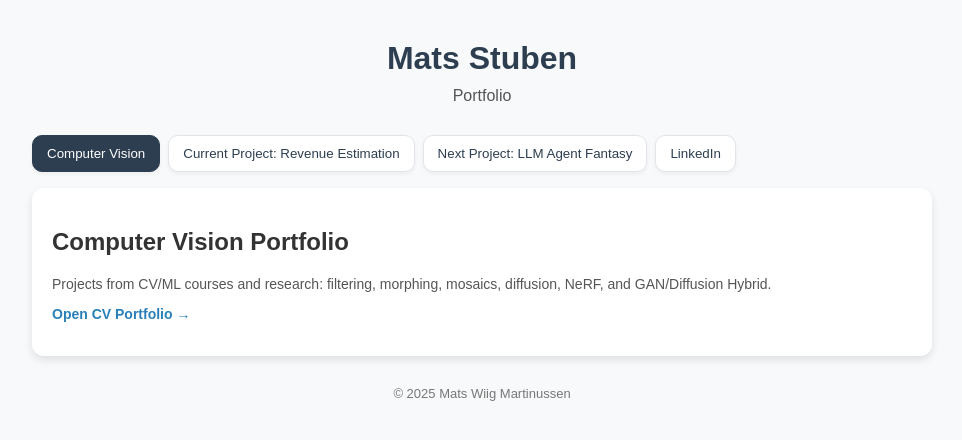
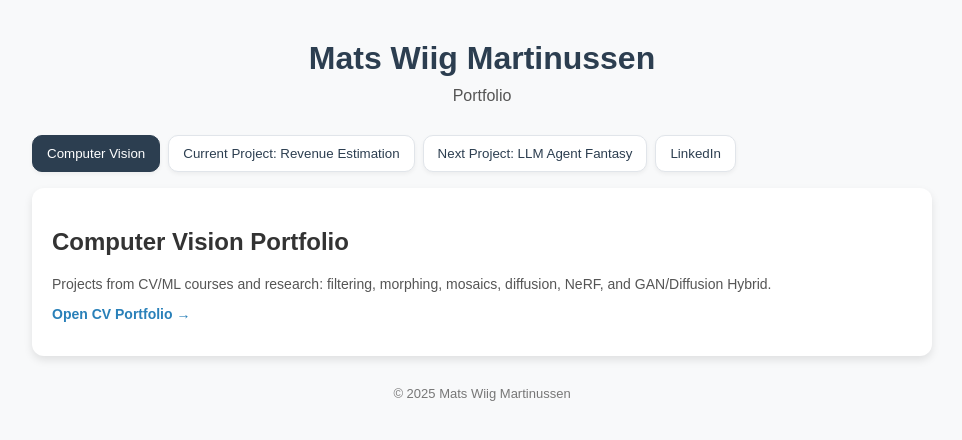
Before and after one commit to MatsStuben/MatsStuben.github.io, a plain HTML site: page index.html in a window 1280 px wide. Shown: the whole page, without its empty margins (158-1120 px from the left). Drawn offline with Linux system fonts and the light colour scheme.

Commit message:
changed name

```diff
--- a/index.html
+++ b/index.html
@@ -57,7 +57,7 @@
 </head>
 <body>
     <header>
-        <h1>Mats Stuben</h1>
+        <h1>Mats Wiig Martinussen</h1>
         <div class="subtitle">Portfolio</div>
     </header>
 
```
